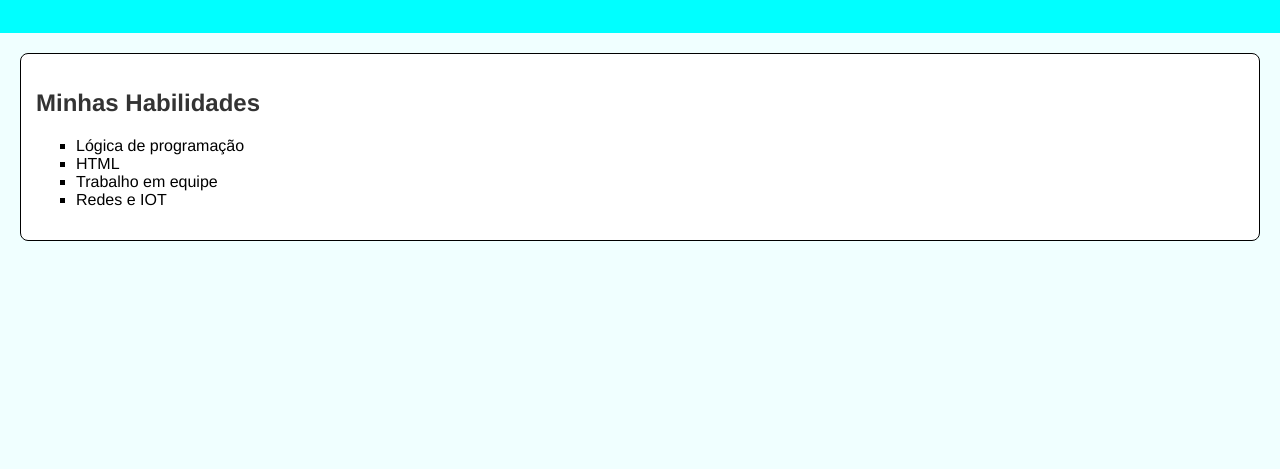
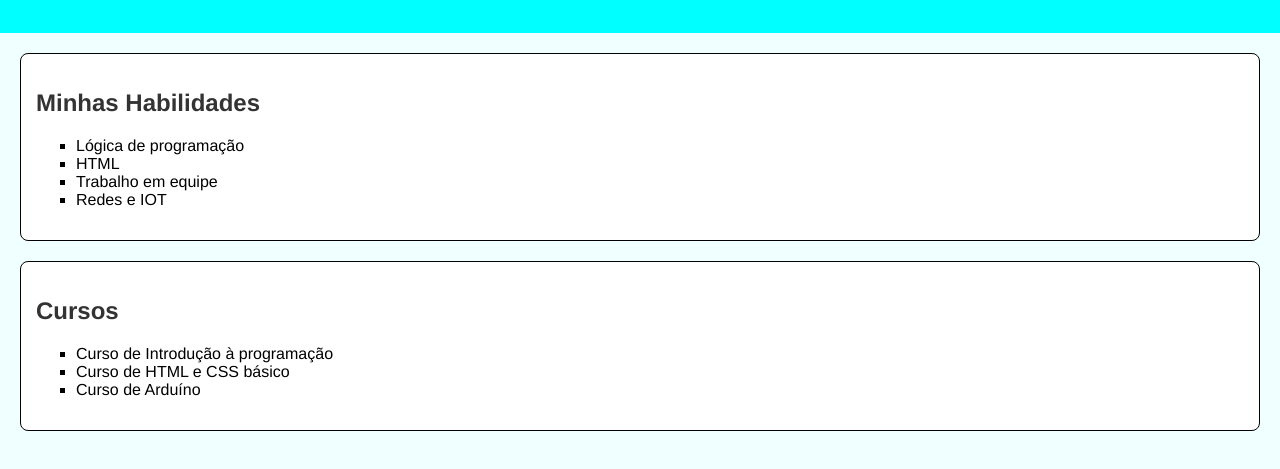
Before and after one commit to N4n2r1/Site, a plain HTML site: page index.html in a window 1280 px wide. Shown: the part 121-590 px from the top of the page. Drawn offline with Linux system fonts and the light colour scheme.

Commit message:
Add files via upload

```diff
--- a/index.html
+++ b/index.html
@@ -56,6 +56,15 @@
                 <li>Redes e IOT</li>
             </ul>
         </section>
+
+        <section>
+            <h2>Cursos</h2>
+            <ul>
+                <li>Curso de Introdução à programação</li>
+                <li>Curso de HTML e CSS básico</li>
+                <li>Curso de Arduíno</li>
+            </ul>
+        </section>
     </main>
 </body>
 </html>
```
